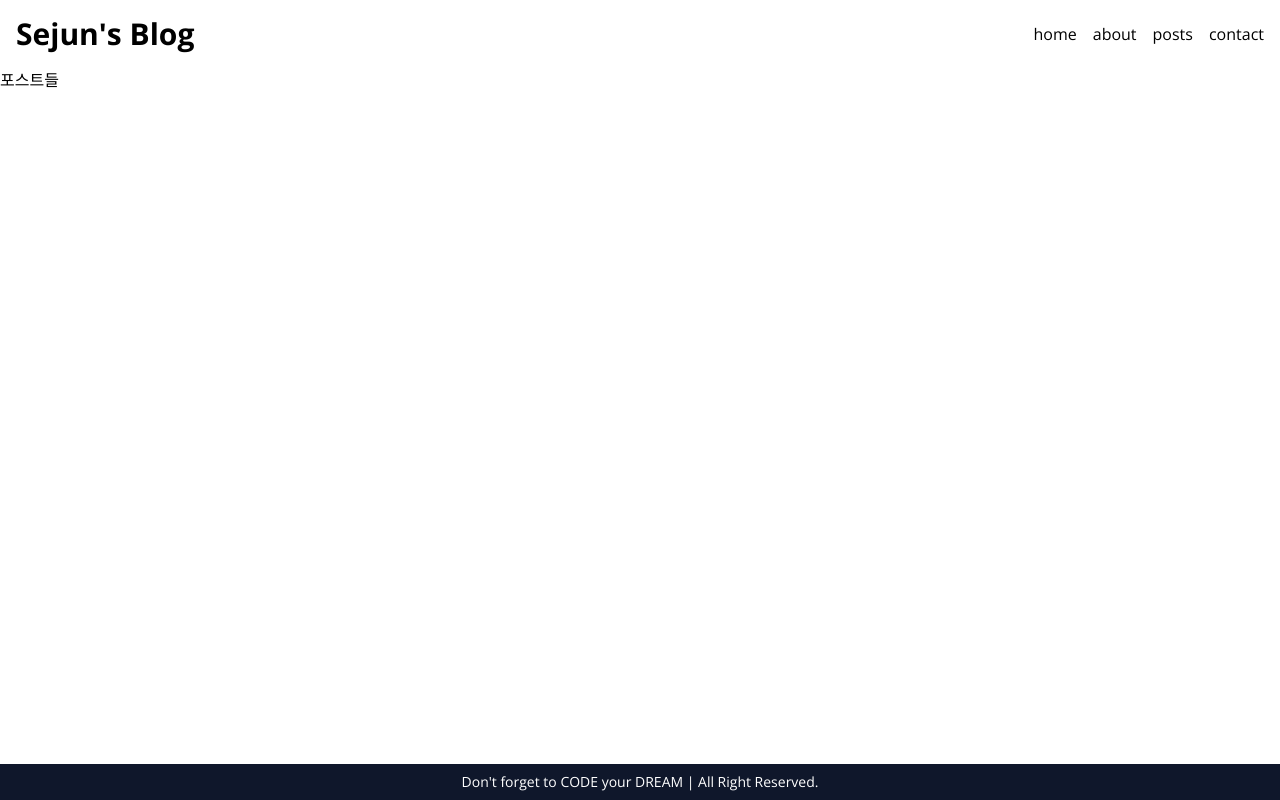
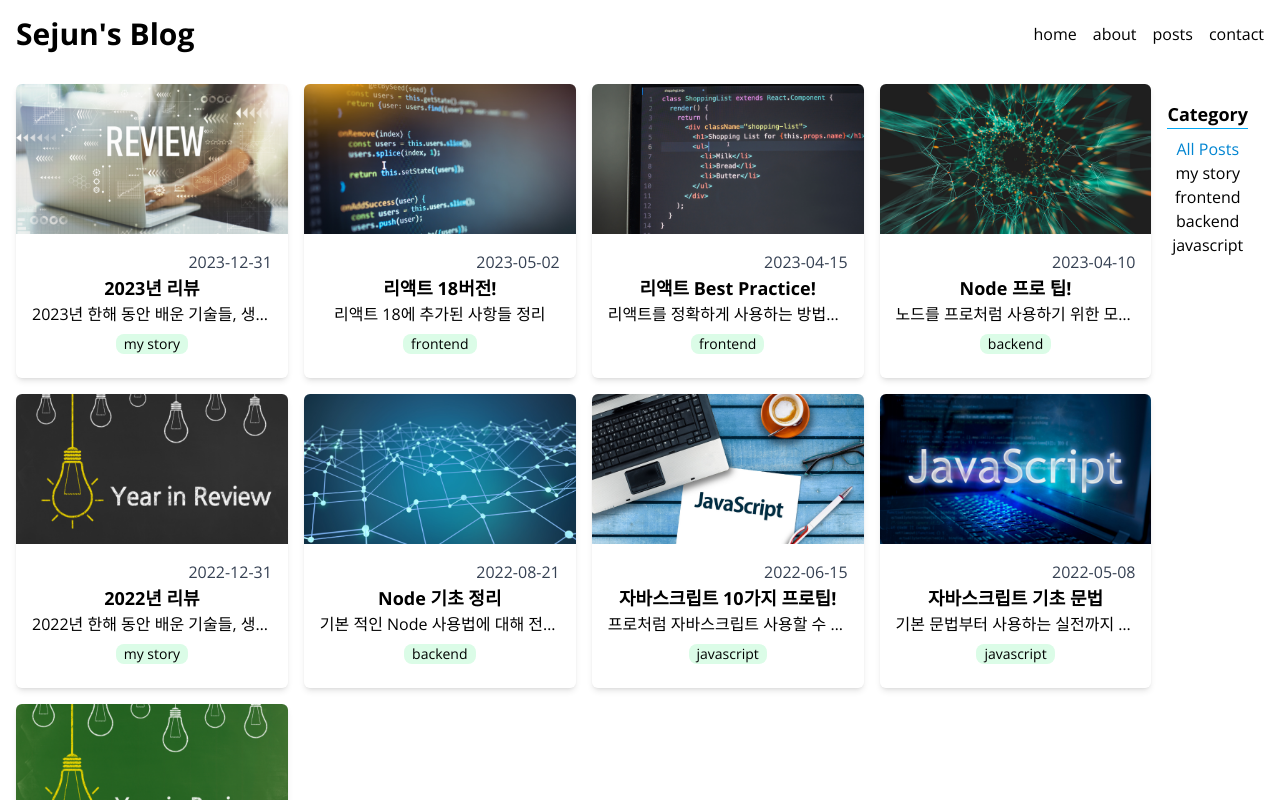
Before and after one commit to ChoiLeo99/Nextjs-Blog-Project, a Next.js app: page /posts in a window 1280 px wide. Built offline with nearby package versions, Linux system fonts and the light colour scheme.

Commit message:
필터 기능 추가, CSS 추가

```diff
--- a/src/app/posts/page.tsx
+++ b/src/app/posts/page.tsx
@@ -1,3 +1,8 @@
-export default function PostsPage() {
-    return <p>포스트들</p>
+import FilterablePosts from "@/components/FilterablePosts";
+import { getAllPosts } from "@/service/posts"
+
+export default async function PostsPage() {
+    const posts = await getAllPosts();
+    const categories = [...new Set(posts.map(post => post.category))]
+    return <FilterablePosts posts={posts} categories={categories} />
 }
--- /dev/null
+++ b/src/components/Categories.tsx
@@ -0,0 +1,18 @@
+type Props = {
+    categories: string[];
+    selected: string;
+    onClick: (category: string) => void;
+}
+
+export default function Categories({ categories, selected, onClick }: Props) {
+    return <section className="text-center p-4">
+        <h2 className="text-lg font-bold border-b border-sky-500 mb-2">Category</h2>
+        <ul>
+            {categories.map((category) => (
+                <li
+                    className={`cursor-pointer hover:text-sky-500 ${category === selected && 'text-sky-600'}`}
+                    key={category} onClick={() => onClick(category)}>{category}</li>
+            ))}
+        </ul>
+    </section>
+}
--- /dev/null
+++ b/src/components/FilterablePosts.tsx
@@ -0,0 +1,28 @@
+'use client';
+import { Post } from "@/service/posts";
+import { useState } from "react";
+import PostsGrid from "./PostsGrid";
+import Categories from "./Categories";
+
+type Props = {
+    posts: Post[];
+    categories: string[];
+}
+
+const ALL_POSTS = 'All Posts'
+
+export default function FilterablePosts({ posts, categories }: Props) {
+    const [selected, setSelected] = useState(ALL_POSTS)
+    const filtered = selected === ALL_POSTS
+        ? posts
+        : posts.filter(post => post.category === selected)
+    return (
+        <section className="flex m-4">
+            <PostsGrid posts={filtered} />
+            <Categories
+                categories={[ALL_POSTS, ...categories]}
+                selected={selected}
+                onClick={setSelected} />
+        </section>
+    );
+}
```
